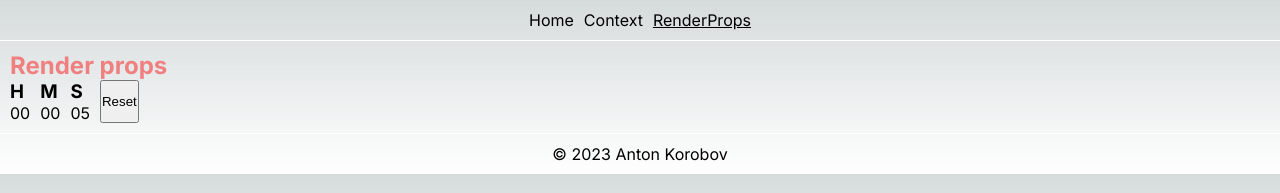
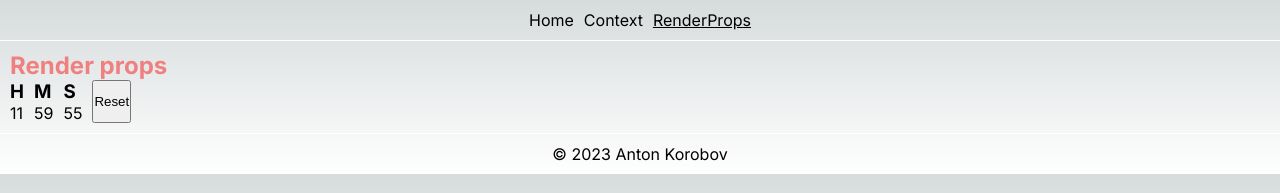
Before and after one commit to AntonKorobov/next-interview, a Next.js app: page /renderprops in a window 1280 px wide. Shown: the top 193 px of the page. Built offline with nearby package versions, Linux system fonts and the light colour scheme.

Commit message:
fix: timer

```diff
--- a/src/Components/RenderProps/RenderProps.tsx
+++ b/src/Components/RenderProps/RenderProps.tsx
@@ -17,7 +17,7 @@ interface IRenderProps {
 }
 
 export function RenderProps({ renderHours, renderMinutes, renderSeconds }: IRenderProps) {
-  const [time, setTime] = useState<ITime>({ h: 0, m: 0, s: 0 });
+  const [time, setTime] = useState<ITime>({ h: 11, m: 59, s: 50 });
 
   useEffect(() => {
     const timer = setInterval(() => {
@@ -27,10 +27,12 @@ export function RenderProps({ renderHours, renderMinutes, renderSeconds }: IRend
         if (currentTime.s === 60) {
           currentTime.s = 0;
           currentTime.m++;
-        } else if (currentTime.m === 60) {
+        }
+        if (currentTime.m === 60) {
           currentTime.m = 0;
           currentTime.h++;
-        } else if (currentTime.h === 12) {
+        }
+        if (currentTime.h === 12) {
           currentTime.h = 0;
         }
         return currentTime;
```
